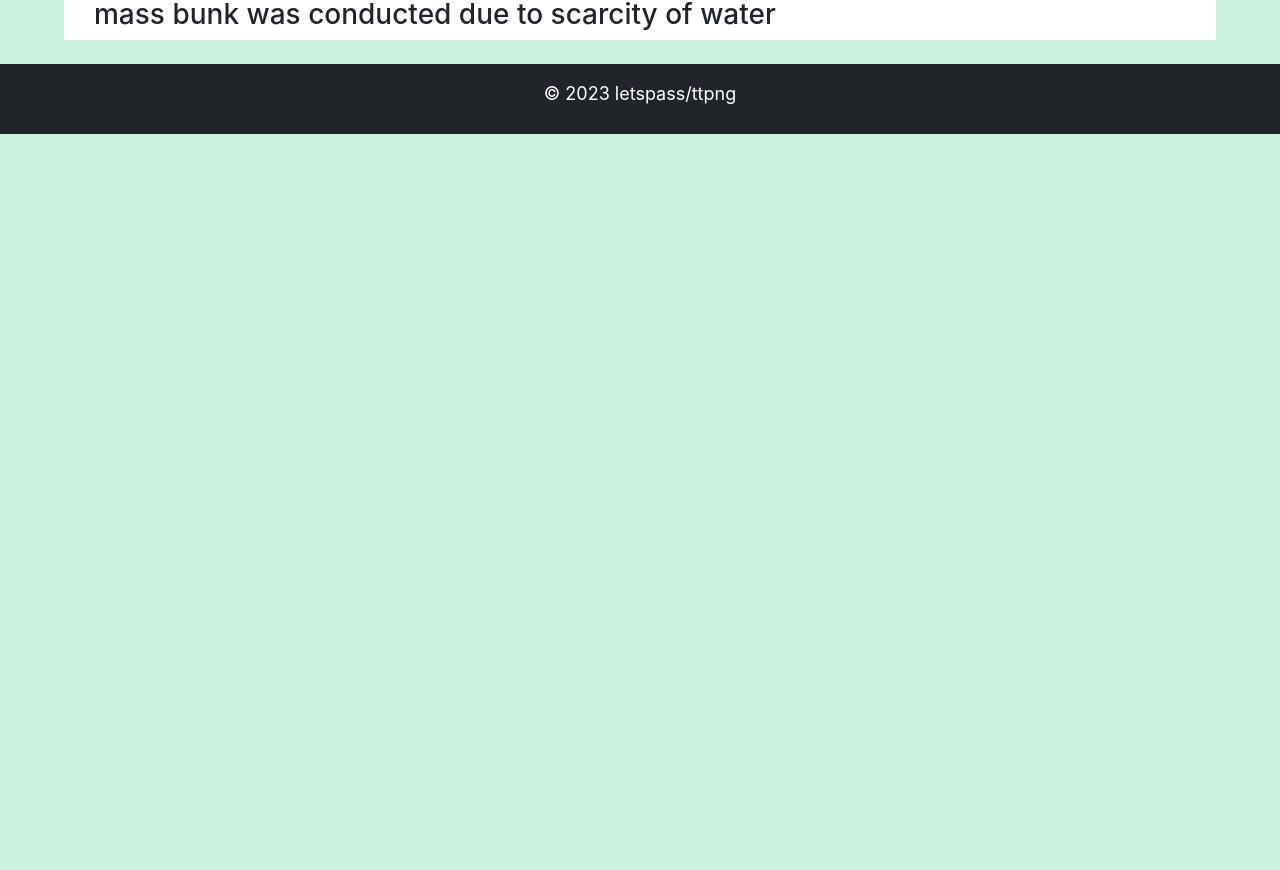
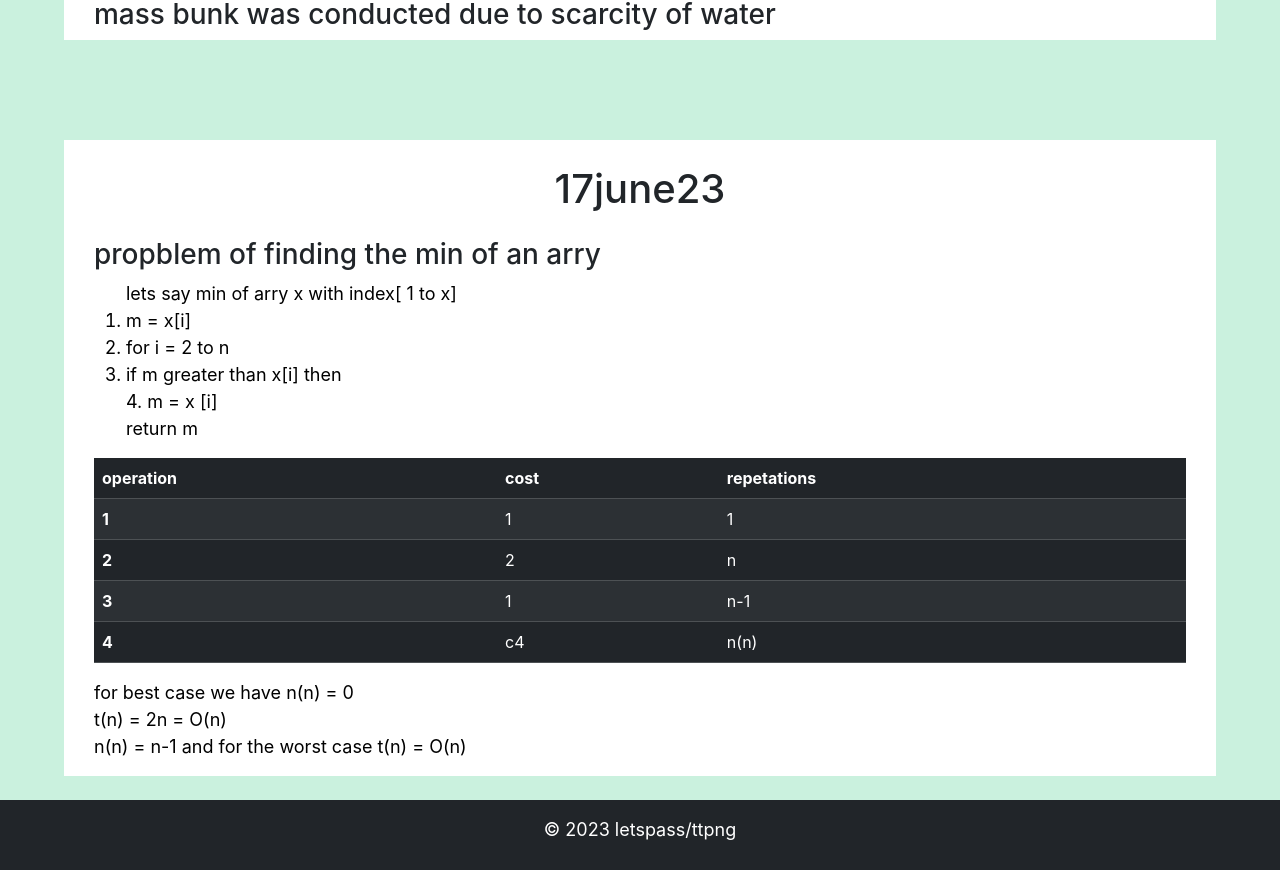
Before and after one commit to tagetapang/Letspass, a React (Create React App) app: page /#/CS-207 in a window 1280 px wide. Shown: the part 3718-4588 px from the top of the page. Before the commit the page ends 3852 px from the top, so only its background shows below. Built offline with nearby package versions, Linux system fonts and the light colour scheme.

Commit message:
27 and title

```diff
--- a/public/index.html
+++ b/public/index.html
@@ -25,7 +25,7 @@
       work correctly both with client-side routing and a non-root public URL.
       Learn how to configure a non-root public URL by running `npm run build`.
     -->
-  <title>notes for all</title>
+  <title>lets pass</title>
 </head>
 
 <body>
--- a/src/components/CS207.js
+++ b/src/components/CS207.js
@@ -43,9 +43,7 @@ export default function CS207() {
         <p>
           here we have to do sum of o(m) from 1 to m <br /> Therefore the
           timecomplexity is O(m*m)
-
-        <h3>rule-3 (consecutive statement)</h3>
-
+          <h3>rule-3 (consecutive statement)</h3>
           for example we have two comsecutive code p1 and p2 of timecomplexity
           O(t1) and O(t *t) then we have to following method to calculate the
           timecomplexity of the code
@@ -195,22 +193,76 @@ export default function CS207() {
               </tr>
             </tbody>
           </table>
-          T(mpn) = C1(m+1) * c2m(p+1) * c3(mp) * c4(mp(n+1) + c5mpn) <br />
-          = O(mpn)
-          if m = p = n then we get O(n*n*n)
+          T(mpn) = C1(m+1) * c2m(p+1) * c3(mp) * c4(mp(n+1) + c5mpn) <br />=
+          O(mpn) if m = p = n then we get O(n*n*n)
         </p>
+      </>,
+    ],
+  };
+  const _17jun23 = {
+    date: "17june23",
+    firstbody: [
+      <>
+        <h3>propblem of finding the min of an arry</h3>
+        <ol>
+          lets say min of arry x with index[ 1 to x]
+          <li>m = x[i]</li>
+          <li>for i = 2 to n</li>
+          <li>
+            if m greater than x[i] then <br /> 4. m = x [i]
+          </li>
+          return m
+        </ol>
+        <table class="table table-striped table-dark">
+          <thead>
+            <tr>
+              <th scope="col">operation</th>
+              <th scope="col">cost</th>
+              <th scope="col">repetations</th>
+            </tr>
+          </thead>
+          <tbody>
+            <tr>
+              <th scope="row">1</th>
+              <td>1</td>
+              <td>1</td>
+            </tr>
+            <tr>
+              <th scope="row">2</th>
+              <td>2</td>
+              <td>n</td>
+            </tr>
+            <tr>
+              <th scope="row">3</th>
+              <td>1</td>
+              <td>n-1</td>
+            </tr>
+            <tr>
+              <th scope="row">4</th>
+              <td>c4</td>
+              <td>n(n)</td>
+            </tr>
+
+          </tbody>
+        </table>
+        <p>for best case we have n(n) = 0 <br />t(n) =  2n = O(n) <br /> n(n) = n-1 and for the worst case t(n) = O(n)</p>
+
       </>,
     ],
   };
   return (
     <div className="d-flex flex-column">
-
       <Coresub date={tenjune23.date} firstbody={tenjune23.firstbody} />
       <Coresub date={elejune23.date} firstbody={elejune23.firstbody} />
-      <Coresub date= "12 june 2023" firsttitle="mass bunk was conducted due to scarcity of water"/>
-      <Coresub date= "13 june 2023" firsttitle="mass bunk was conducted due to scarcity of water"/>
-
+      <Coresub
+        date="12 june 2023"
+        firsttitle="mass bunk was conducted due to scarcity of water"
+      />
+      <Coresub
+        date="13 june 2023"
+        firsttitle="mass bunk was conducted due to scarcity of water"
+      />
+      <Coresub date={_17jun23.date} firstbody={_17jun23.firstbody} />
     </div>
-
   );
 }
```
